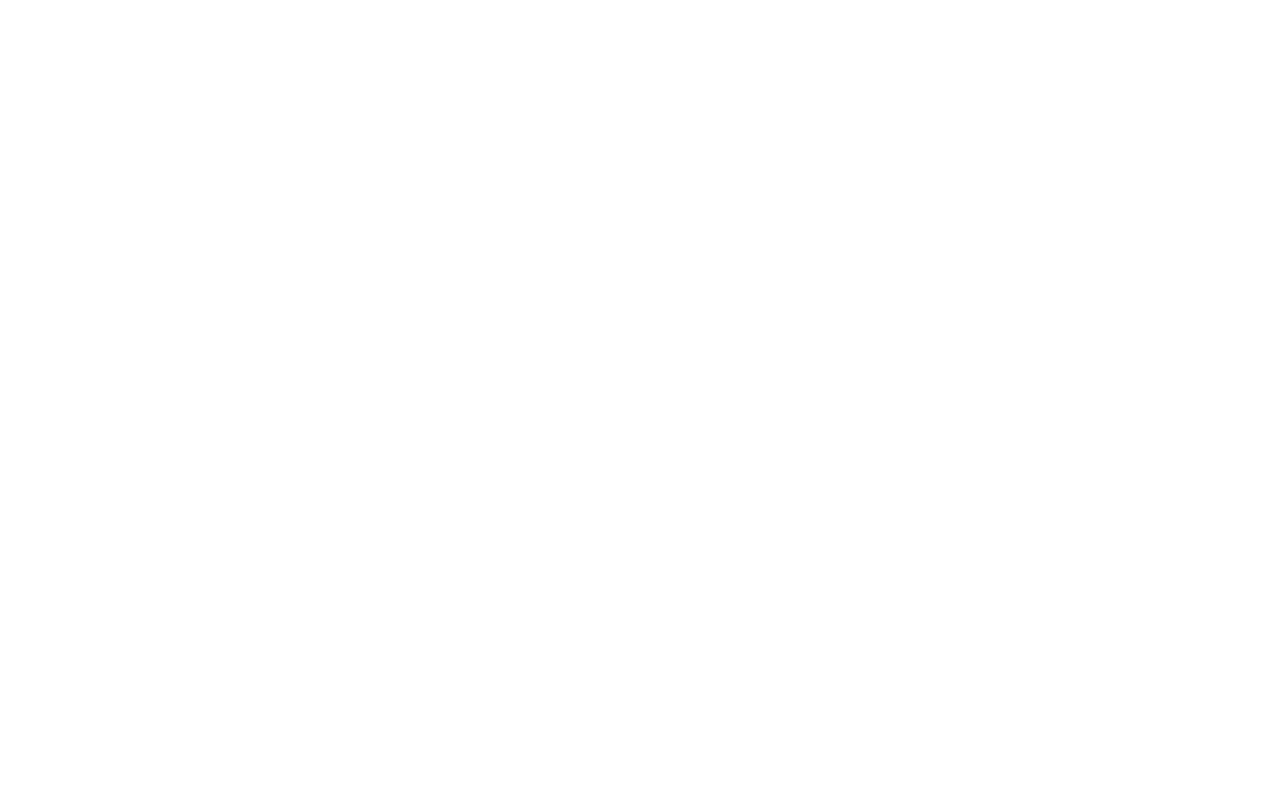
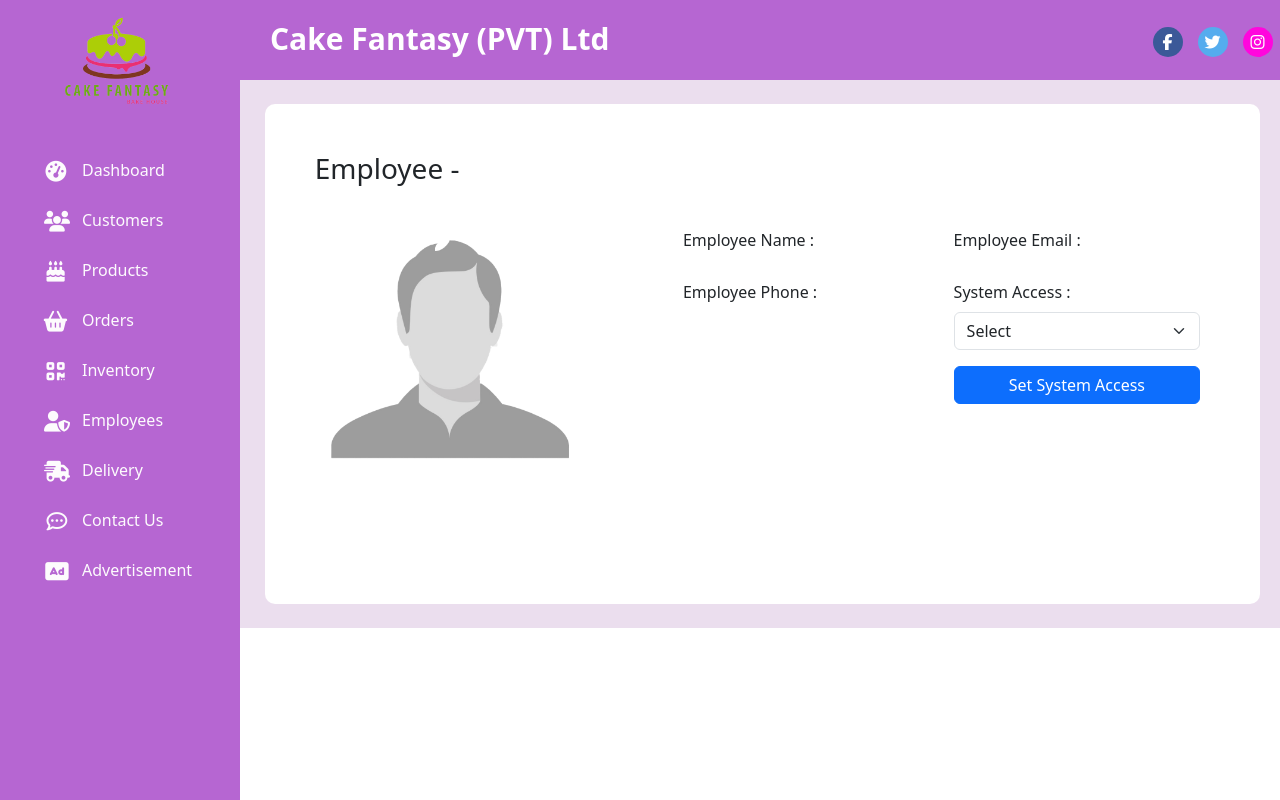
Before and after one commit to Chamaththa123/Online-Cake-Shop-Management-System-Cake-Fantasy, a React (Create React App) app in the folder ITP-Cake-Shop-Management-System-main/client/: page /Emp/1 in a window 1280 px wide. Before the commit this address had no page. Built offline with nearby package versions, Linux system fonts and the light colour scheme; no server answers.

Commit message:
employee update

```diff
--- a/ITP-Cake-Shop-Management-System-main/client/src/App.js
+++ b/ITP-Cake-Shop-Management-System-main/client/src/App.js
@@ -36,6 +36,7 @@
 import Wedding from "./components/Product/Wedding";
 import OitemReport from "./components/Product/OitemReport";
 import Employee from "./components/Employee/Employee";
+import UpdateEmp from "./components/Employee/UpdateEmp";
 
 
 function App() {
@@ -90,7 +91,7 @@
 
 
         <Route path='/Employee' element={<Employee/>}></Route>
-
+        <Route path='/Emp/:id' element={<UpdateEmp/>}></Route>
 
       </Routes>
     </>
--- a/ITP-Cake-Shop-Management-System-main/client/src/components/Employee/AddEmployee.js
+++ b/ITP-Cake-Shop-Management-System-main/client/src/components/Employee/AddEmployee.js
@@ -1,6 +1,10 @@
 import axios from "axios";
 import React, { useEffect, useState } from "react";
 import { useNavigate, useParams } from "react-router-dom";
+import Button from "react-bootstrap/Button";
+import Col from "react-bootstrap/Col";
+import Form from "react-bootstrap/Form";
+import Row from "react-bootstrap/Row";
 
 function AddEmployee() {
   const [name, setName] = useState("");
@@ -15,113 +19,131 @@
   // form function
   const handleSubmit = async (e) => {
     e.preventDefault();
-      const role = 1;
+    const type = 1;
+    const address = "Cake Fantasy";
     try {
-        const res = await axios.post(`http://localhost:8000/api/v1/auth/register`, {
+      const res = await axios.post(
+        `http://localhost:8000/api/v1/auth/register`,
+        {
           name,
           email,
           password,
           phone,
-          address,answer,role
-        });
+          address,
+          answer,
+          role,
+          type,
+        }
+      );
       if (res && res.data.success) {
-          window.alert(res.data && res.data.message)
+        window.alert(res.data && res.data.message);
         navigate("/Employee");
       } else {
-          window.alert(res.data.message)
+        window.alert(res.data.message);
       }
     } catch (error) {
       console.log(error);
-        window.alert("Something Wrong!!")
+      window.alert("Something Wrong!!");
     }
   };
   return (
     <div>
-      <center>
-        <div style={{backgroundColor:'white'}}>
+      <>
+        <div style={{ backgroundColor: "white" }}>
           <br></br>
 
-        <div className="form-container " style={{width:'60%'}}>
-
-        <form onSubmit={handleSubmit}>
-          <h4 className="title">Give Access for New Employee</h4>
-          <div className="mb-3">
-            <input
+          <div
+            className="form-container "
+            style={{ width: "90%", marginLeft: "5%" }}
+          >
+            <h3>Add New Employee</h3>
+            <br></br>
+            <Form onSubmit={handleSubmit}>
+              <Row className="mb-1">
+                <Col>
+                  <Form.Group className="mb-3" controlId="formBasicEmail">
+                    <Form.Label>Employee Name :</Form.Label>
+                    <Form.Control
                       type="text"
                       value={name}
                       onChange={(e) => setName(e.target.value)}
-              className="form-control"
-              id="exampleInputEmail1"
-              placeholder="Enter Your Name"
-              required
-              autoFocus
                     />
-          </div>
-          <div className="mb-3">
-            <input
+                  </Form.Group>
+                </Col>
+                <Col>
+                  <Form.Group className="mb-3" controlId="formBasicEmail">
+                    <Form.Label>Employee Email :</Form.Label>
+                    <Form.Control
                       type="email"
                       value={email}
                       onChange={(e) => setEmail(e.target.value)}
-              className="form-control"
-              id="exampleInputEmail1"
-              placeholder="Enter Your Email "
-              required
                     />
-          </div>
-          <div className="mb-3">
-            <input
-              type="password"
-              value={password}
-              onChange={(e) => setPassword(e.target.value)}
-              className="form-control"
-              id="exampleInputPassword1"
-              placeholder="Enter Your Password"
-              required
-            />
-          </div>
-          <div className="mb-3">
-            <input
+                  </Form.Group>
+                </Col>
+              </Row>
+              <Row className="mb-1">
+                <Col>
+                  <Form.Group className="mb-3" controlId="formBasicEmail">
+                    <Form.Label>Employee Phone :</Form.Label>
+                    <Form.Control
                       type="text"
                       value={phone}
                       onChange={(e) => setPhone(e.target.value)}
-              className="form-control"
-              id="exampleInputEmail1"
-              placeholder="Enter Your Phone"
-              required
                     />
-          </div>
-          <div className="mb-3">
-            <input
-              type="text"
-              value={address}
-              onChange={(e) => setAddress(e.target.value)}
-              className="form-control"
-              id="exampleInputEmail1"
-              placeholder="Enter Your Address"
-              required
-            />
-          </div>
-          <div className="mb-3">
-            <input
+                  </Form.Group>
+                </Col>
+                <Col>
+                  <Form.Group className="mb-3" controlId="formBasicEmail">
+                    <Form.Label>Employee Keyword :</Form.Label>
+                    <Form.Control
                       type="text"
                       value={answer}
                       onChange={(e) => setAnswer(e.target.value)}
-              className="form-control"
-              id="exampleInputEmail1"
-              placeholder="What is Your Favorite sports"
-              required
                     />
-          </div>
-          <button type="submit" className="btn btn-primary" style={{width:'100%'}}>
-            REGISTER
-          </button>
-        </form>
+                  </Form.Group>
+                </Col>
+              </Row>
+              <Row className="mb-1">
+                <Col>
+                  <Form.Group className="mb-3" controlId="formBasicEmail">
+                    <Form.Label>Employee Password :</Form.Label>
+                    <Form.Control
+                      type="text"
+                      value={password}
+                      onChange={(e) => setPassword(e.target.value)}
+                    />
+                  </Form.Group>
+                </Col>
+                <Col>
+                  <Form.Group className="mb-3" controlId="formBasicEmail">
+                    <Form.Label>System Access :</Form.Label>
+                    <Form.Select
+                      aria-label="Default select example"
+                      value={role}
+                      onChange={(e) => setRole(e.target.value)}
+                    >
+                      <option>Select</option>
+                      <option value="1">Allow</option>
+                      <option value="0">Deny</option>
+                    </Form.Select>
+                  </Form.Group>
+                </Col>
+              </Row>
+              <Button
+                variant="primary"
+                type="submit"
+                style={{ width: "48.5%" }}
+              >
+                Submit Employee Details
+              </Button>
+            </Form>
+
             <br></br>
           </div>
         </div>
-        </center>
+      </>
     </div>
-  )
+  );
 }
 
-export default AddEmployee
+export default AddEmployee;
--- a/ITP-Cake-Shop-Management-System-main/client/src/components/Employee/Employee.js
+++ b/ITP-Cake-Shop-Management-System-main/client/src/components/Employee/Employee.js
@@ -106,7 +106,8 @@
                     <th scope="col">Employee Name </th>
                     <th scope="col">Employee Email</th>
                     <th scope="col">Phone Number</th>
-                    <th scope="col">Address</th>
+                    <th scope="col">System Access</th>
+                    <th scope="col"></th>
                   </tr>
                 </thead>
                 <tbody>
@@ -132,7 +133,15 @@
                           </td>
 
                           <td style={{ borderStyle: "dotted" }}>
-                            {user.address}
+                            {user.role}
+                          </td>
+                          <td style={{ borderStyle: "dotted" }}>
+                          <a
+                                  href={`/Emp/${user._id}`}
+                                  style={{ textDecoration: "none" }}
+                                >
+                                  See More
+                                </a>
                           </td>
                         </tr>
                       </>
--- /dev/null
+++ b/ITP-Cake-Shop-Management-System-main/client/src/components/Employee/UpdateEmp.js
@@ -0,0 +1,147 @@
+import axios from "axios";
+import React, { useEffect, useState } from "react";
+import { useNavigate, useParams } from "react-router-dom";
+import Button from "react-bootstrap/Button";
+import Col from "react-bootstrap/Col";
+import Form from "react-bootstrap/Form";
+import Row from "react-bootstrap/Row";
+import Sidebar from "../Layout/Sidebar";
+import user from "../../images/user.png";
+
+function UpdateEmp() {
+    const id = useParams().id;
+    console.log(id);
+    const history = useNavigate();
+    const [inputs, setInput] = useState({});
+
+    useEffect(() => {
+        const fetchHandler = async () => {
+            await axios
+                .get(`http://localhost:8000/Emp/${id}`)
+                .then((res) => res.data)
+                .then((data) => setInput(data.order));
+        };
+        fetchHandler();
+    }, [id]);
+
+    const sendRequest = async () => {
+        await axios
+            .put(`http://localhost:8000/Emp/update/${id}`, {
+                role: String(inputs.role),
+            })
+            .then((res) => res.data);
+    };
+
+    const handleSubmit = (e) => {
+        e.preventDefault();
+        sendRequest().then(
+            () => history("/Employee"),
+            window.alert("Set System Access Successfully!!!")
+        );
+    };
+
+    const handleChange = (e) => {
+        setInput((prevState) => ({
+            ...prevState,
+            [e.target.name]: e.target.value,
+        }));
+    };
+
+    return (
+        <div>
+            <div className="content">
+                <Sidebar />
+                <div className="main">
+                    <br></br>
+
+                    <div className="main-card" style={{ height: "500px" }}>
+                        <div>
+                            <br></br>
+                            <div style={{ backgroundColor: "white" }}>
+                                <br></br>
+
+                                <div
+                                    className="form-container "
+                                    style={{ width: "90%", marginLeft: "5%" }}
+                                >
+                                    <h3>Employee - {inputs?.name}</h3>
+                                    <br></br>
+
+                                    <div className="column_emp1">
+                                        <img src={user} alt="user" style={{ width: "250px" }} />
+                                    </div>
+                                    <div className="column_emp2">
+                                        <Form onSubmit={handleSubmit}>
+                                            <Row className="mb-1">
+                                                <Col>
+                                                    <Form.Group
+                                                        className="mb-3"
+                                                        controlId="formBasicEmail"
+                                                    >
+                                                        <Form.Label>Employee Name :</Form.Label>
+                                                        <p>{inputs?.name}</p>
+                                                    </Form.Group>
+                                                </Col>
+                                                <Col>
+                                                    <Form.Group
+                                                        className="mb-3"
+                                                        controlId="formBasicEmail"
+                                                    >
+                                                        <Form.Label>Employee Email :</Form.Label>
+                                                        <p>{inputs?.email}</p>
+                                                    </Form.Group>
+                                                </Col>
+                                            </Row>
+                                            <Row className="mb-1">
+                                                <Col>
+                                                    <Form.Group
+                                                        className="mb-3"
+                                                        controlId="formBasicEmail"
+                                                    >
+                                                        <Form.Label>Employee Phone :</Form.Label>
+                                                        <p>{inputs?.phone}</p>
+                                                    </Form.Group>
+                                                </Col>
+                                                <Col>
+                                                    <Form.Group
+                                                        className="mb-3"
+                                                        controlId="formBasicEmail"
+                                                    >
+                                                        <Form.Label>System Access :</Form.Label>
+                                                        <Form.Select
+                                                            aria-label="Default select example"
+                                                            name="role"
+                                                            value={inputs.role}
+                                                            onChange={handleChange}
+                                                        >
+                                                            <option>Select</option>
+                                                            <option value="1">Allow</option>
+                                                            <option value="0">Deny</option>
+                                                        </Form.Select>
+                                                    </Form.Group>
+                                                    <Button
+                                                        variant="primary"
+                                                        type="submit"
+                                                        style={{ width: "100%" }}
+                                                    >
+                                                        Set System Access
+                                                    </Button>
+                                                </Col>
+                                            </Row>
+                                            <Row className="mb-1"></Row>
+                                        </Form>
+                                    </div>
+
+                                    <br></br>
+                                </div>
+                            </div>
+                        </div>
+                    </div>
+                    <br></br>
+                </div>
+            </div>
+        </div>
+    );
+}
+
+export default UpdateEmp;
--- a/ITP-Cake-Shop-Management-System-main/client/src/components/Layout/Sidebar.js
+++ b/ITP-Cake-Shop-Management-System-main/client/src/components/Layout/Sidebar.js
@@ -4,7 +4,7 @@
 
 function Sidebar() {
   return (
-    <div style={{ backgroundColor: "#e0e0e0" }}>
+    <div style={{ backgroundColor: "black" }}>
       <div>
         <div className="navigation">
           <ul>
@@ -120,7 +120,7 @@
               marginTop: "16px",
               fontSize: "30px",
               fontWeight: "600",
-              color: "#880bb6",
+              color: "#ffffff",
               float: "left",
             }}
           >
--- a/ITP-Cake-Shop-Management-System-main/client/src/css.css
+++ b/ITP-Cake-Shop-Management-System-main/client/src/css.css
@@ -179,7 +179,7 @@
 .navigation {
   position: fixed;
   inset: 0px;
-  background-color: #ffffff;
+  background-color: #b666d2;
   width: 80px;
   width: 240px;
   border-left: 10 px solid #55acee;
@@ -204,7 +204,7 @@
 }
 
 .navigation ul li:hover {
-  background: #b666d2;
+  background: #ffffff;
 }
 
 .navigation ul li:nth-child(1) {
@@ -223,7 +223,7 @@
   height: 20px;
   background: transparent;
   border-bottom-right-radius: 20px;
-  box-shadow: 7.5px 7.5px 0 7.5px #b666d2;
+  box-shadow: 7.5px 7.5px 0 7.5px #ffffff;
 }
 
 .navigation ul li:not(:first-child):hover::after {
@@ -235,7 +235,7 @@
   height: 20px;
   background: transparent;
   border-top-right-radius: 20px;
-  box-shadow: 7.5px -7.5px 0 7.5px #b666d2;
+  box-shadow: 7.5px -7.5px 0 7.5px #ffffff;
 }
 
 .navigation ul li a {
@@ -244,12 +244,12 @@
   width: 100%;
   display: flex;
   text-decoration: none;
-  color: #880bb6;
+  color: #fdfbfd;
   margin-top: 0px;
 }
 
 .navigation ul li:hover:not(:first-child) a {
-  color: #ffffff;
+  color: #b666d2;
 }
 
 .navigation ul li a .icon {
@@ -278,7 +278,7 @@
 .navigation2 {
   position: fixed;
   inset: 0px;
-  background-color: #ffffff;
+  background-color: #b666d2;
   width: 80px;
   width: 82.5%;
   border-left: 10 px solid #55acee;
@@ -693,3 +693,17 @@
   font-weight: 600;
   margin-top: -20px;
 }
+
+.column_emp1 {
+  float: left;
+  width: 40%;
+  padding: 10px;
+  height: auto;
+}
+
+.column_emp2 {
+  float: left;
+  width: 60%;
+  padding: 10px;
+  height: auto;
+}
```
Also changed, not shown: 2 other files (tests, documents, lock files or other folders). Lines whose indentation alone changed are shown as unchanged.
